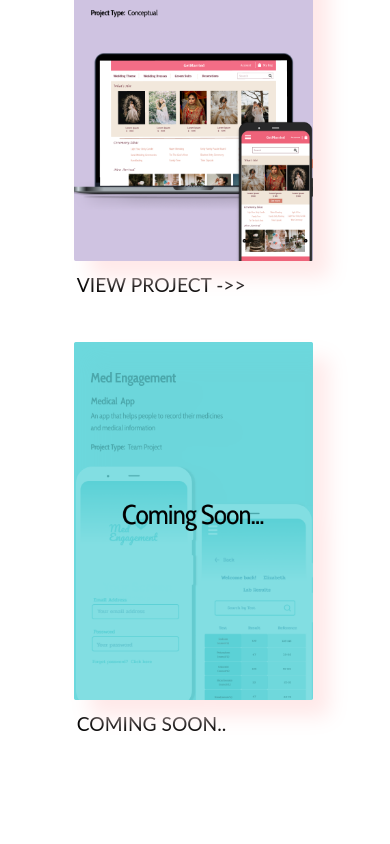
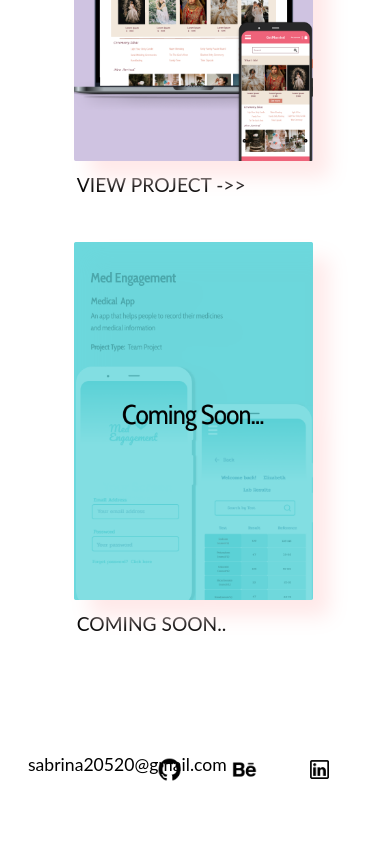
Before and after one commit to sabrina0331/XYZPORFOLIO, a plain HTML site: page index.html in a window 390 px wide. Shown: the part 1865-2709 px from the top of the page. After the commit the page ends 2687 px from the top, so only its background shows below. Drawn offline with Linux system fonts and the light colour scheme.

Commit message:
Jan13sixth

```diff
--- a/css/homepage.css
+++ b/css/homepage.css
@@ -129,6 +129,10 @@ body {
     .main-header{
         display: none;
     }
+    .projects{
+        display: block;
+        margin-top: 100px;
+    }
     .project {
         display: inline-block;
         width: 80%;
@@ -151,4 +155,18 @@ body {
         padding-left: auto;
         padding-right: auto;
     }
+    .footer {
+        margin-top: 100px;
+    }
+    .footer img{
+        width: 25px;
+        height: 25px;
+        margin-right: 50px;
+        margin-bottom: 40px;
+    }
+    .gmail p{
+        margin-bottom: -18px;
+        font-family: Lato, sans-serif;
+        font-size: 1.1rem;
+    }
 }
```
